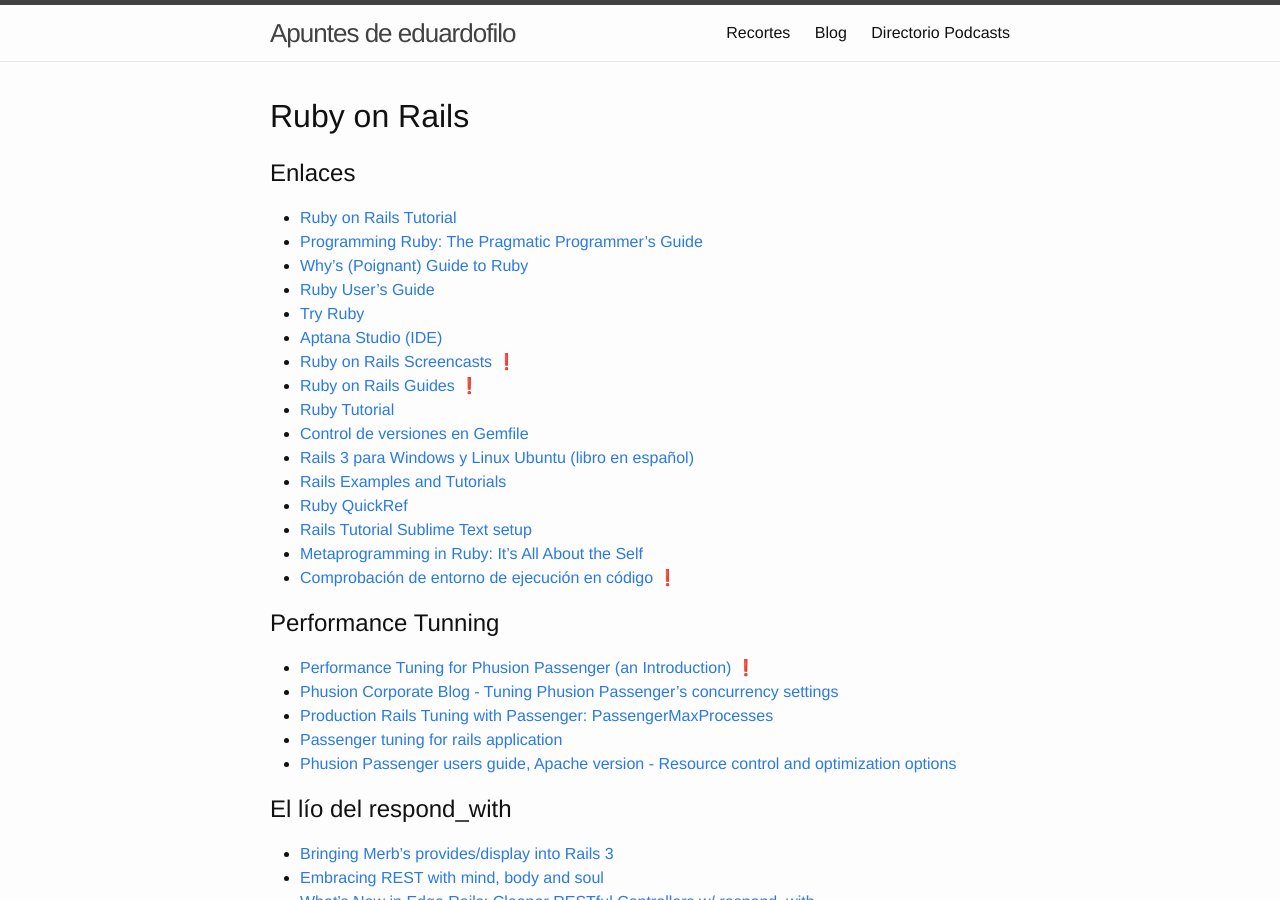
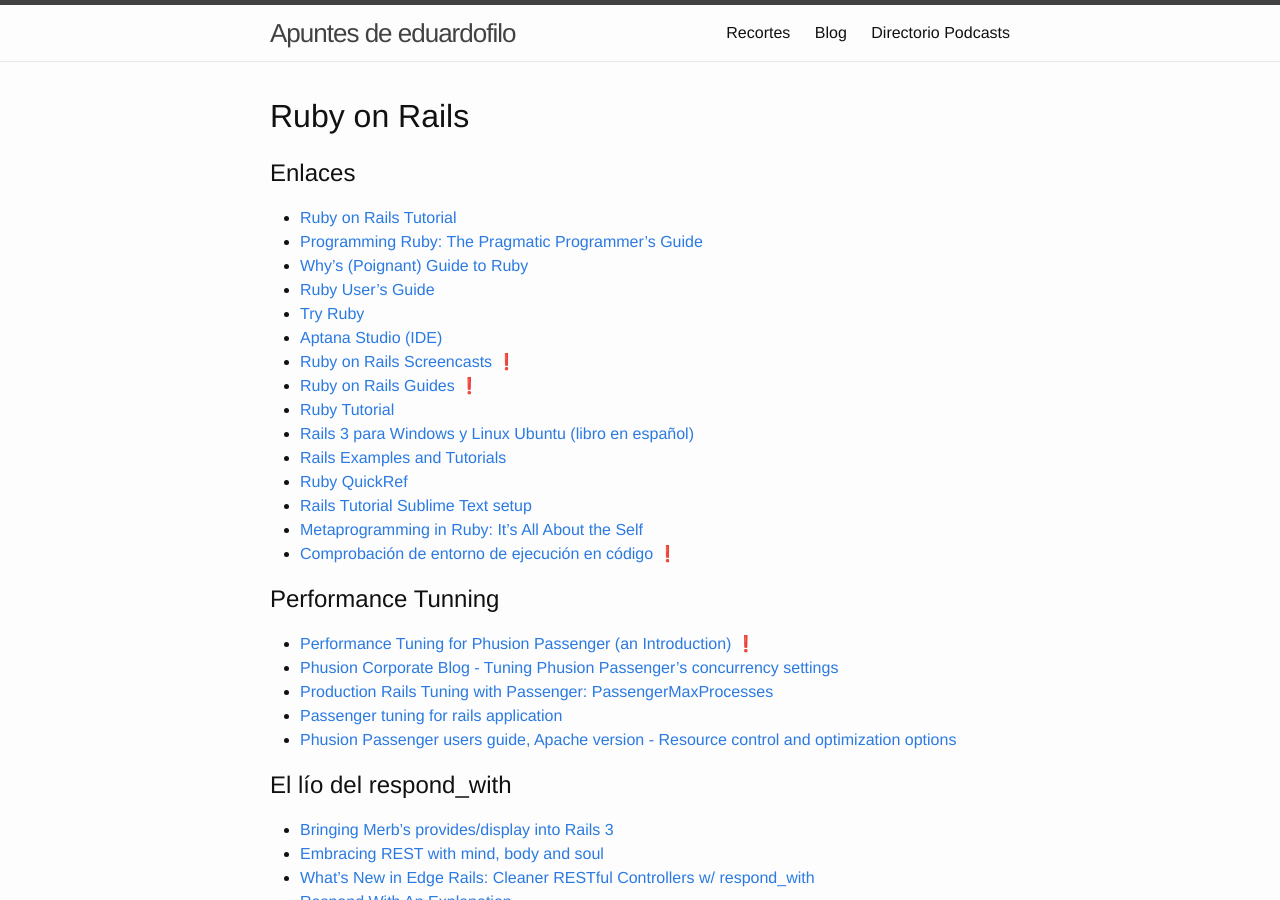
Before and after one commit to eduardofilo/eduardofilo.jekyll, a Jekyll site: the page built from desarrollo/ror.md, in a window 1280 px wide and 900 px high. Built offline with Jekyll 4.4.1, drawn with Linux system fonts in a browser that asks for light colours; emoji names are drawn with the system emoji font; Markdown is read by kramdown in place of the engine named in the settings.

Commit message:
Borro enlace roto en ROR.

```diff
--- a/desarrollo/ror.md
+++ b/desarrollo/ror.md
@@ -16,7 +16,6 @@
 *  [Ruby on Rails Screencasts](http://railscasts.com/) :exclamation:
 *  [Ruby on Rails Guides](http://guides.rubyonrails.org/) :exclamation:
 *  [Ruby Tutorial](http://www.tutorialspoint.com/ruby/index.htm)
-*  [Control de versiones en Gemfile](http://docs.rubygems.org/read/chapter/16)
 *  [Rails 3 para Windows y Linux Ubuntu (libro en español)](http://r3uw.herokuapp.com/)
 *  [Rails Examples and Tutorials](http://railsapps.github.com/)
 *  [Ruby QuickRef](http://www.zenspider.com/Languages/Ruby/QuickRef.html)
```
